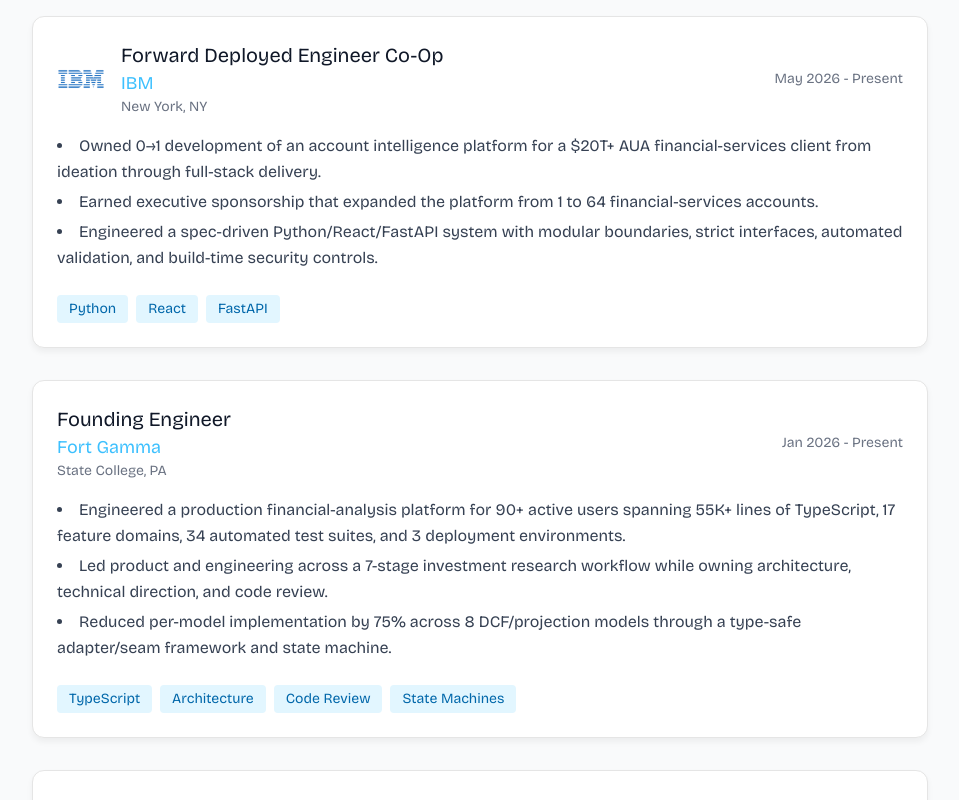
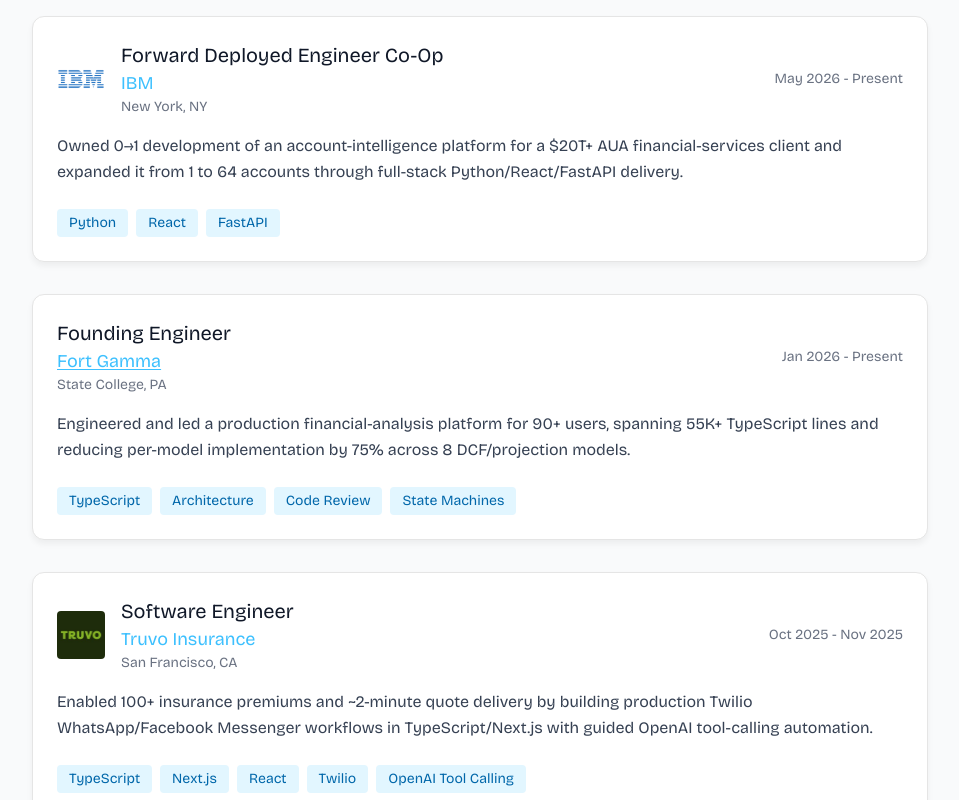
Before and after one commit to esinocchi/portfolio, a Next.js app: page / in a window 1280 px wide. Shown: the part 1760-2560 px from the top of the page, without its empty margins (160-1119 px from the left). Built offline with nearby package versions, Linux system fonts and the light colour scheme; no server answers.

Commit message:
Remove experience bullets and add Fort Gamma link
Co-authored-by: esinocchi <163606662+esinocchi@users.noreply.github.com>

```diff
--- a/src/components/sections/Experience.tsx
+++ b/src/components/sections/Experience.tsx
@@ -5,9 +5,10 @@ import Image from 'next/image';
 interface ExperienceItem {
   title: string;
   company: string;
+  companyUrl?: string;
   period: string;
   location?: string;
-  highlights: string[];
+  description: string;
   technologies: string[];
   logo?: string;
 }
@@ -18,24 +19,17 @@ const experiences: ExperienceItem[] = [
     company: "IBM",
     period: "May 2026 - Present",
     location: "New York, NY",
-    highlights: [
-      "Owned 0→1 development of an account intelligence platform for a $20T+ AUA financial-services client from ideation through full-stack delivery.",
-      "Earned executive sponsorship that expanded the platform from 1 to 64 financial-services accounts.",
-      "Engineered a spec-driven Python/React/FastAPI system with modular boundaries, strict interfaces, automated validation, and build-time security controls."
-    ],
+    description: "Owned 0→1 development of an account-intelligence platform for a $20T+ AUA financial-services client and expanded it from 1 to 64 accounts through full-stack Python/React/FastAPI delivery.",
     technologies: ["Python", "React", "FastAPI"],
     logo: "/ibm-logo.jpg"
   },
   {
     title: "Founding Engineer",
     company: "Fort Gamma",
+    companyUrl: "https://fortgamma.com",
     period: "Jan 2026 - Present",
     location: "State College, PA",
-    highlights: [
-      "Engineered a production financial-analysis platform for 90+ active users spanning 55K+ lines of TypeScript, 17 feature domains, 34 automated test suites, and 3 deployment environments.",
-      "Led product and engineering across a 7-stage investment research workflow while owning architecture, technical direction, and code review.",
-      "Reduced per-model implementation by 75% across 8 DCF/projection models through a type-safe adapter/seam framework and state machine."
-    ],
+    description: "Engineered and led a production financial-analysis platform for 90+ users, spanning 55K+ TypeScript lines and reducing per-model implementation by 75% across 8 DCF/projection models.",
     technologies: ["TypeScript", "Architecture", "Code Review", "State Machines"]
   },
   {
@@ -43,10 +37,7 @@ const experiences: ExperienceItem[] = [
     company: "Truvo Insurance",
     period: "Oct 2025 - Nov 2025",
     location: "San Francisco, CA",
-    highlights: [
-      "Enabled 100+ insurance premiums by building production Twilio WhatsApp and Facebook Messenger quote-intake workflows in TypeScript and Next.js.",
-      "Enabled ~2-minute customer quote delivery via Twilio by building a guided LLM messaging flow that used OpenAI tool calling to invoke the quote API and save client records."
-    ],
+    description: "Enabled 100+ insurance premiums and ~2-minute quote delivery by building production Twilio WhatsApp/Facebook Messenger workflows in TypeScript/Next.js with guided OpenAI tool-calling automation.",
     technologies: ["TypeScript", "Next.js", "React", "Twilio", "OpenAI Tool Calling"],
     logo: "/truvo.jpeg"
   },
@@ -55,10 +46,7 @@ const experiences: ExperienceItem[] = [
     company: "Tredence Inc.",
     period: "Jun 2025 - Aug 2025",
     location: "San Jose, CA",
-    highlights: [
-      "Accelerated model development by delivering a pip-installable cleaning package with tagged releases and CI/CD in Python using pandas.",
-      "Enabled client home-price forecasting by building a config-driven CatBoost regressor delivering 89.8% predictive fit (0.898 R2) via single-command retraining and evaluation."
-    ],
+    description: "Accelerated model development with a pip-installable Python cleaning package and enabled client home-price forecasting via a config-driven CatBoost regressor achieving 0.898 R2.",
     technologies: ["Python", "Pandas", "Scikit-Learn", "CatBoost", "PyTorch", "CI/CD Pipelines"],
     logo: "/tredence-logo.png"
   }
@@ -96,7 +84,13 @@ export function Experience() {
                         {exp.title}
                       </h3>
                       <h4 className="text-lg font-medium" style={{color: 'var(--primary)'}}>
-                        {exp.company}
+                        {exp.companyUrl ? (
+                          <a href={exp.companyUrl} target="_blank" rel="noopener noreferrer" className="underline underline-offset-2">
+                            {exp.company}
+                          </a>
+                        ) : (
+                          exp.company
+                        )}
                       </h4>
                       {exp.location && (
                         <p className="text-sm text-gray-500">{exp.location}</p>
@@ -108,11 +102,9 @@ export function Experience() {
                   </span>
                 </div>
 
-                <ul className="text-gray-700 mb-6 leading-relaxed list-disc list-inside space-y-1">
-                  {exp.highlights.map((highlight) => (
-                    <li key={highlight}>{highlight}</li>
-                  ))}
-                </ul>
+                <p className="text-gray-700 mb-6 leading-relaxed">
+                  {exp.description}
+                </p>
 
                 <div className="flex flex-wrap gap-2">
                   {exp.technologies.map((tech) => (
```
